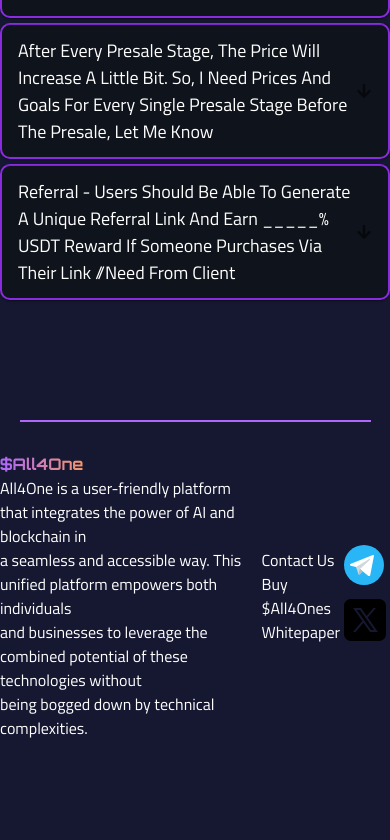
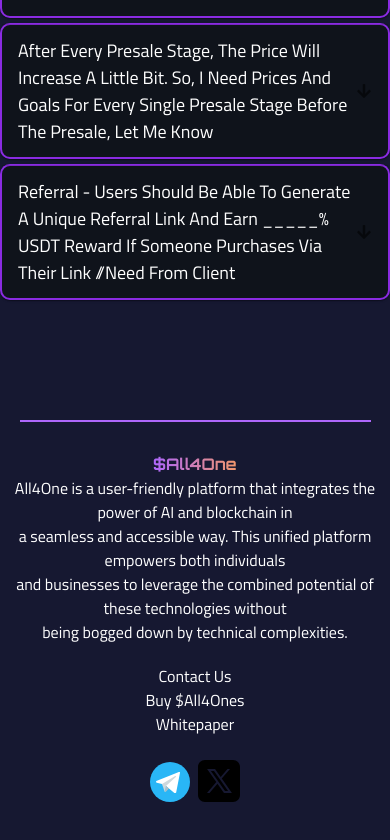
Before and after one commit to Saiyan619/all4one, a React (Vite) app: page / in a window 390 px wide. Shown: the part 7455-8295 px from the top of the page. Before the commit the page ends 8245 px from the top, so only its background shows below. Built offline with nearby package versions, Linux system fonts and the light colour scheme.

Commit message:
minor commit

```diff
--- a/src/faq.css
+++ b/src/faq.css
@@ -25,7 +25,7 @@
     border-radius: 10px !important;
 }
 .accordion span{
-    font-size: 22px;
+    font-size: 18px;
     text-transform: capitalize;
 }
 
--- a/src/footer.css
+++ b/src/footer.css
@@ -23,3 +23,18 @@
     justify-content: space-evenly;
     margin-top: 30px;
 }
+
+
+/* ----------------MEDIA QUERIES------------------- */
+
+@media screen and (max-width: 800px){
+    .sub-footer-container{
+        display: flex;
+        align-items: center;
+        justify-content: space-evenly;
+        flex-direction: column;
+        margin-top: 30px;
+        text-align: center;
+        gap: 20px;
+    }
+}
```
